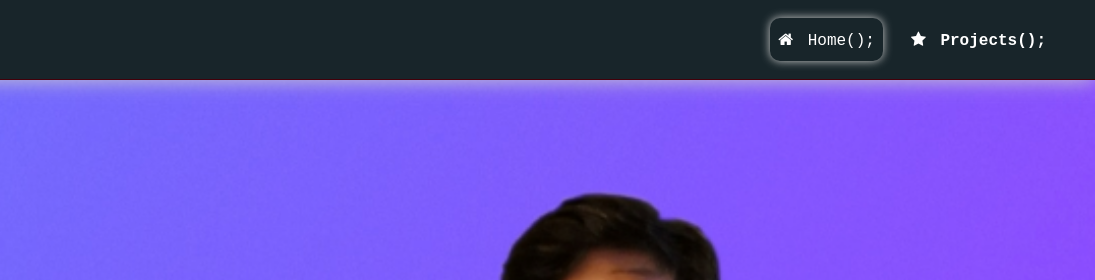
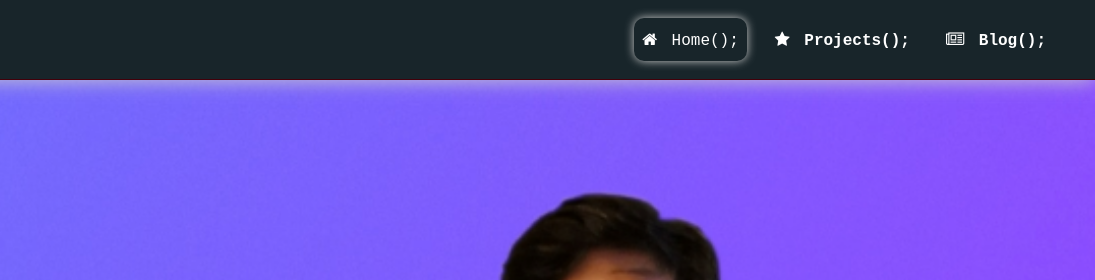
Before and after one commit to BeAgarwal/My-Portfolio-BeAgarwal, a plain HTML site: page index.html in a window 1280 px wide. Shown: the top 280 px of the page, 185-1280 px from the left. Drawn offline with Linux system fonts and the light colour scheme; a web font is replaced by a local one.

Commit message:
Update index.html

```diff
--- a/index.html
+++ b/index.html
@@ -40,7 +40,7 @@
 
                         <li class="nav-item" role="presentation"><a class="nav-link" href="./project.html"><i class="fa fa-star"></i> Projects();</a></li>
 
-                        <!-- <li class="nav-item" role="presentation"><a class="nav-link" href="./resume.html"><i class="fa fa-newspaper-o"></i> Resume();</a></li>    -->
+                        <li class="nav-item" role="presentation"><a class="nav-link" href="http://blog.beagarwal.com"><i class="fa fa-newspaper-o"></i> Blog();</a></li>
 
 
                     </ul>
```
